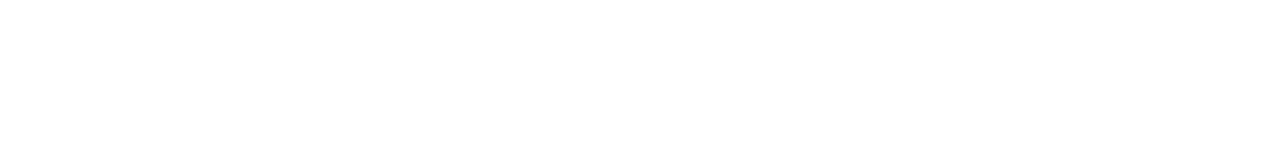
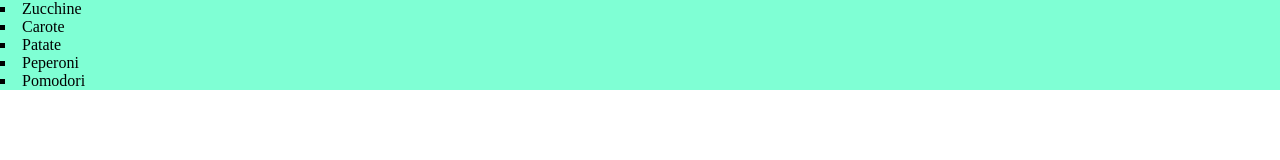
Before and after one commit to AlessandroLorieri/M3-W1D4-2, a plain HTML site: page index.html in a window 1280 px wide. Drawn offline with Linux system fonts and the light colour scheme.

Commit message:
modificato html e aggiunto css

```diff
--- a/index.html
+++ b/index.html
@@ -4,7 +4,14 @@
            <meta charset="UTF-8">
            <meta http-equiv="X-UA-Compatible" content="IE=edge">
            <meta name="viewport" content="width=device-width, initial-scale=1.0">
+           <link rel="stylesheet" href="./style.css">
            <title>Document</title>
      </head>
-     <body></body>
+     <body>
+      <li>Zucchine</li>
+      <li>Carote</li>
+      <li>Patate</li>
+      <li>Peperoni</li>
+      <li>Pomodori</li>
+     </body>
 </html>
--- /dev/null
+++ b/style.css
@@ -0,0 +1,14 @@
+*{
+    padding: 0;
+    margin: 0;
+    box-sizing: border-box;
+}
+
+h1 {
+    color: red;
+}
+
+li {
+    background-color: aquamarine;
+    list-style-type: square;
+}
```
